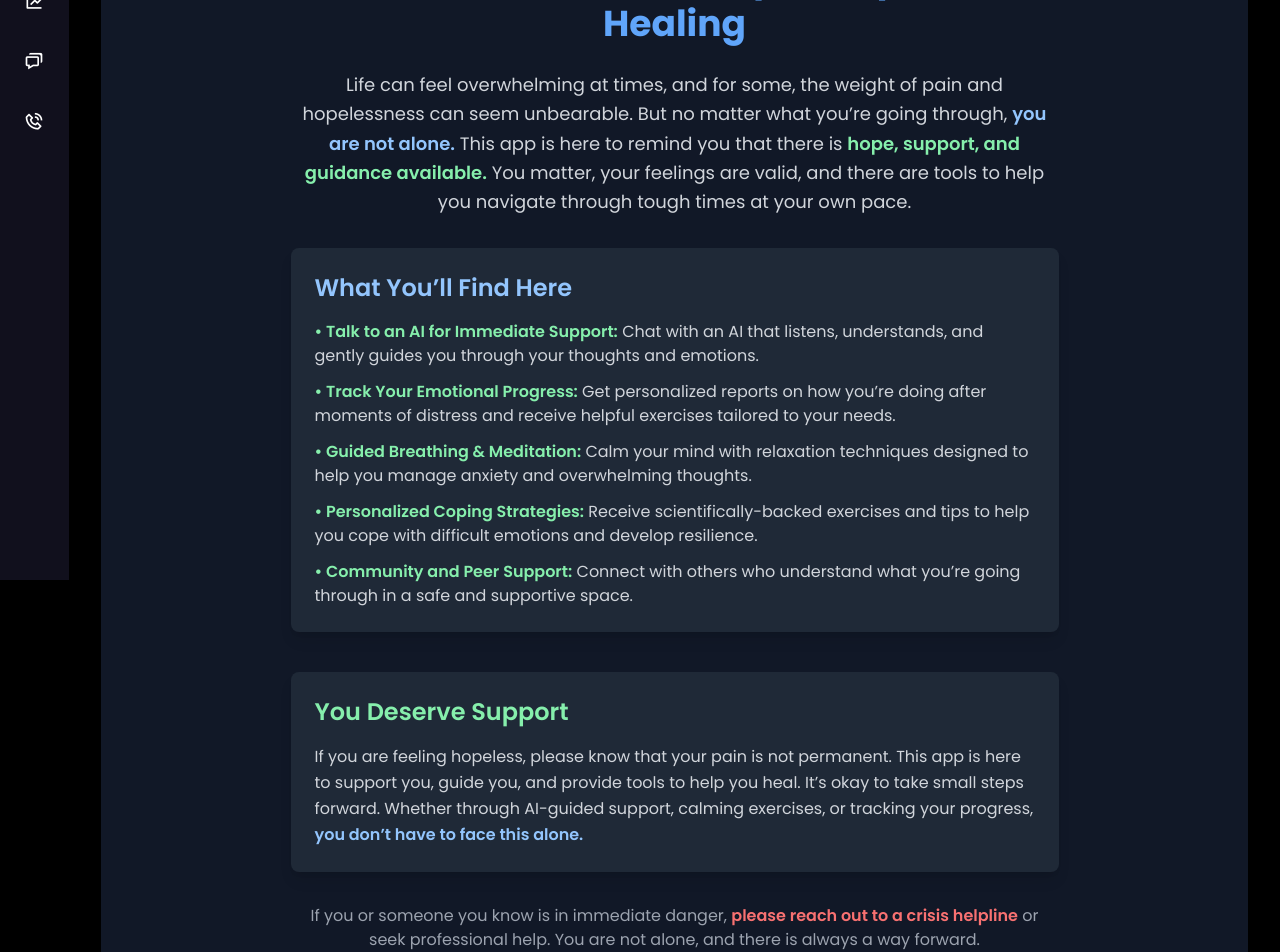
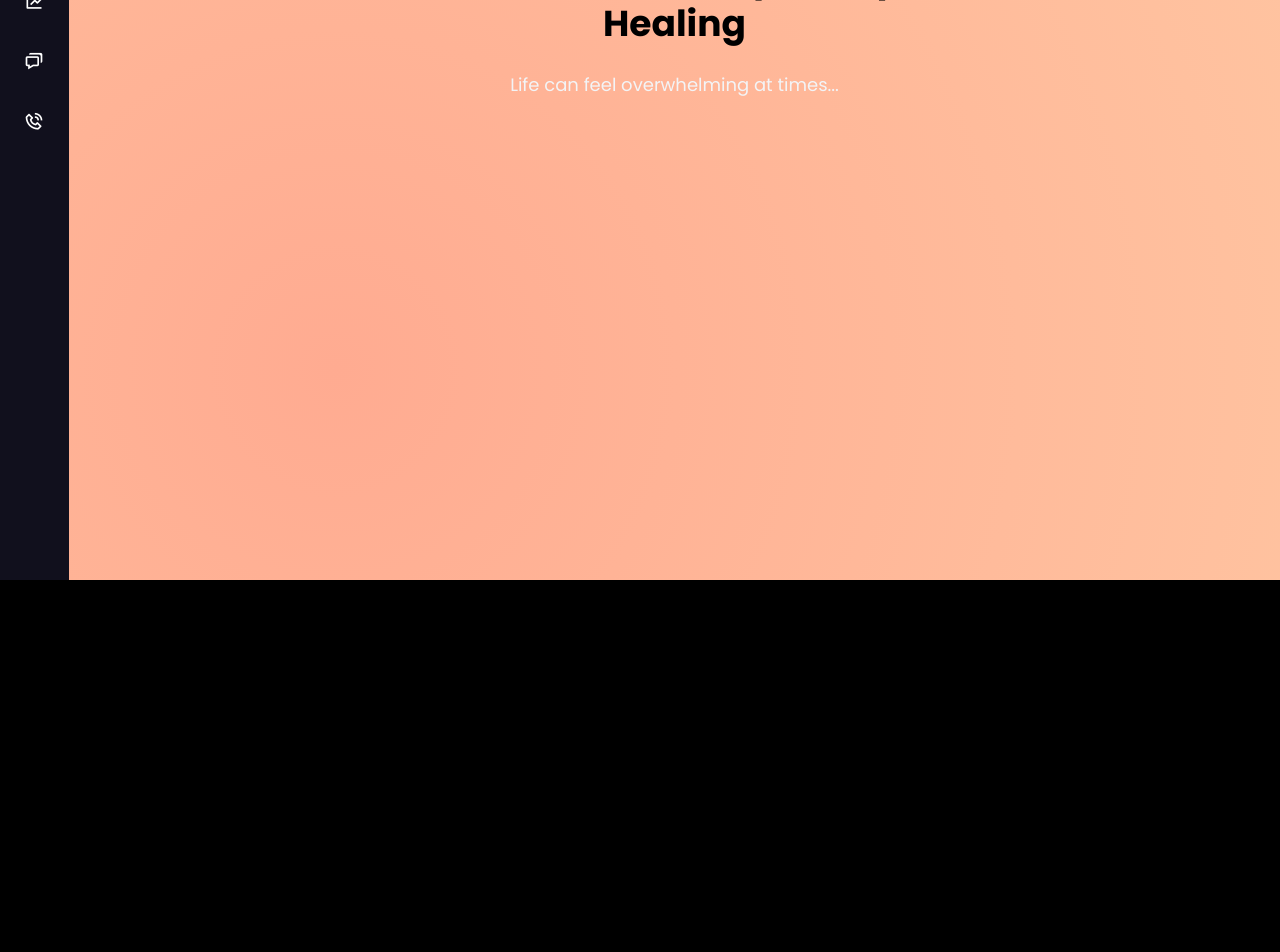
Before and after one commit to dondr1/BL-sptrainer, a React (Vite) app in the folder frontend/: page / in a window 1280 px wide. Shown: the part 220-1172 px from the top of the page. After the commit the page ends 800 px from the top, so only its background shows below. Built offline with nearby package versions, Linux system fonts and the light colour scheme.

Commit message:
Front End Done with Gradient Bg and Transparent Navbar

```diff
--- a/frontend/src/App.css
+++ b/frontend/src/App.css
@@ -0,0 +1,35 @@
+:root {
+	--accent-pink-200: #ffab91; /* Your accent pink */
+	--accent-orange-200: #ffe0b2; /* Your accent orange */
+}
+
+@keyframes gradientShiftRandom {
+	0% {
+		background-position: 50% 50%;
+	}
+	20% {
+		background-position: 30% 70%;
+	}
+	40% {
+		background-position: 80% 20%;
+	}
+	60% {
+		background-position: 10% 90%;
+	}
+	80% {
+		background-position: 90% 10%;
+	}
+	100% {
+		background-position: 50% 50%;
+	}
+}
+
+.animate-gradient-move {
+	background-size: 300% 300%; /* Increase the gradient area for smoother animation */
+	background-image: radial-gradient(
+		circle,
+		var(--accent-pink-200),
+		var(--accent-orange-200)
+	);
+	animation: gradientShiftRandom 20s ease infinite;
+}
--- a/frontend/src/App.jsx
+++ b/frontend/src/App.jsx
@@ -3,25 +3,22 @@ import React from 'react';
 import Navbar from './components/Navbar';
 import Sidebar from './components/Sidebar';
 import Home from './pages/homepage';
+import './App.css'; // Contains the gradient animation CSS
 
 function App() {
 	return (
-		<div className="min-h-screen bg-black text-white">
-			{/* Navbar pinned at top (64px height) */}
+		<div className="relative w-screen h-screen overflow-hidden">
+			{/* Animated multi-directional gradient background */}
+			<div className="absolute inset-0 animate-gradient-move z-[-1]"></div>
+
+			{/* Fixed navbar at the top */}
 			<Navbar />
 
-			{/* Sidebar pinned on left (position: fixed in CSS) */}
+			{/* Fixed sidebar on the left */}
 			<Sidebar />
 
-			{/*
-         Main content container is offset by the sidebar’s collapsed width (69px)
-         + the navbar’s 64px top. We'll handle top offset with padding or margin.
-       */}
-			<div className="pt-16 ml-[69px] p-8">
-				{/*
-          The 'pt-16' ensures your content starts below the 64px navbar.
-          'ml-[69px]' ensures content never hides behind the collapsed sidebar.
-        */}
+			{/* Main content area */}
+			<div className="relative z-10 pt-16 ml-[69px] p-8 h-full overflow-auto">
 				<Home />
 			</div>
 		</div>
--- a/frontend/src/components/Navbar.jsx
+++ b/frontend/src/components/Navbar.jsx
@@ -2,7 +2,7 @@ import React from 'react';
 
 const Navbar = () => {
 	return (
-		<nav className="bg-red-600 text-white p-4 fixed w-full top-0 left-0 h-16 z-50 relative flex justify-center items-center">
+		<nav className=" text-white p-4 fixed w-full top-0 left-0 h-16 z-50 relative flex justify-center items-center">
 			{/* Logo Image on the left */}
 			<img
 				src="../../public/images/blnewlogo.svg"
--- a/frontend/src/pages/homepage.jsx
+++ b/frontend/src/pages/homepage.jsx
@@ -3,97 +3,18 @@ import React from 'react';
 
 function Home() {
 	return (
-		<div className="min-h-screen bg-gray-900 text-white flex flex-col items-center px-6 py-12">
-			<div className="max-w-3xl text-center">
-				<h2 className="text-4xl font-bold text-blue-400 leading-tight">
-					You Are Not Alone: Hope, Help, and Healing
-				</h2>
-				<p className="mt-6 text-lg text-gray-300 leading-relaxed">
-					Life can feel overwhelming at times, and for some, the weight of pain
-					and hopelessness can seem unbearable. But no matter what you’re going
-					through,{' '}
-					<span className="text-blue-300 font-semibold">
-						you are not alone.
-					</span>{' '}
-					This app is here to remind you that there is{' '}
-					<span className="text-green-300 font-semibold">
-						hope, support, and guidance available.
-					</span>{' '}
-					You matter, your feelings are valid, and there are tools to help you
-					navigate through tough times at your own pace.
-				</p>
-
-				<div className="mt-8 bg-gray-800 p-6 rounded-lg shadow-lg text-left">
-					<h3 className="text-2xl font-semibold text-blue-300">
-						What You’ll Find Here
-					</h3>
-					<ul className="mt-4 space-y-3 text-gray-300">
-						<li>
-							<span className="text-green-300 font-semibold">
-								• Talk to an AI for Immediate Support:
-							</span>{' '}
-							Chat with an AI that listens, understands, and gently guides you
-							through your thoughts and emotions.
-						</li>
-						<li>
-							<span className="text-green-300 font-semibold">
-								• Track Your Emotional Progress:
-							</span>{' '}
-							Get personalized reports on how you’re doing after moments of
-							distress and receive helpful exercises tailored to your needs.
-						</li>
-						<li>
-							<span className="text-green-300 font-semibold">
-								• Guided Breathing & Meditation:
-							</span>{' '}
-							Calm your mind with relaxation techniques designed to help you
-							manage anxiety and overwhelming thoughts.
-						</li>
-						<li>
-							<span className="text-green-300 font-semibold">
-								• Personalized Coping Strategies:
-							</span>{' '}
-							Receive scientifically-backed exercises and tips to help you cope
-							with difficult emotions and develop resilience.
-						</li>
-						<li>
-							<span className="text-green-300 font-semibold">
-								• Community and Peer Support:
-							</span>{' '}
-							Connect with others who understand what you’re going through in a
-							safe and supportive space.
-						</li>
-					</ul>
+		<div className="flex flex-col items-center px-6 py-12 w-full">
+			<div className="w-full flex flex-col items-center">
+				<div className="max-w-3xl text-center">
+					<h2 className="text-4xl font-bold text-black leading-tight">
+						You Are Not Alone: Hope, Help, and Healing
+					</h2>
+					<p className="mt-6 text-lg text-gray-100 leading-relaxed">
+						Life can feel overwhelming at times...
+						{/* rest of your content here */}
+					</p>
+					{/* ... the rest of your content blocks ... */}
 				</div>
-
-				<div className="mt-10 bg-gray-800 p-6 rounded-lg shadow-lg text-left">
-					<h3 className="text-2xl font-semibold text-green-300">
-						You Deserve Support
-					</h3>
-					<p className="mt-4 text-gray-300 leading-relaxed">
-						If you are feeling hopeless, please know that your pain is not
-						permanent. This app is here to support you, guide you, and provide
-						tools to help you heal. It’s okay to take small steps forward.
-						Whether through AI-guided support, calming exercises, or tracking
-						your progress,{' '}
-						<span className="text-blue-300 font-semibold">
-							you don’t have to face this alone.
-						</span>
-					</p>
-				</div>
-
-				<p className="mt-8 text-gray-400">
-					If you or someone you know is in immediate danger,{' '}
-					<span className="text-red-400 font-semibold">
-						please reach out to a crisis helpline
-					</span>{' '}
-					or seek professional help. You are not alone, and there is always a
-					way forward.
-				</p>
-
-				<button className="mt-6 bg-blue-500 hover:bg-blue-600 text-white font-semibold py-3 px-6 rounded-lg shadow-md transition duration-300">
-					Start Your Journey
-				</button>
 			</div>
 		</div>
 	);
--- a/frontend/tailwind.config.js
+++ b/frontend/tailwind.config.js
@@ -2,7 +2,12 @@
 export default {
 	content: ['./index.html', './src/**/*.{js,ts,jsx,tsx}'],
 	theme: {
-		extend: {},
+		extend: {
+			colors: {
+				'accent-pink-200': '#F8BBD0', // Example hex
+				'accent-orange-200': '#FFE0B2', // Example hex
+			},
+		},
 	},
 	plugins: [],
 };
```
